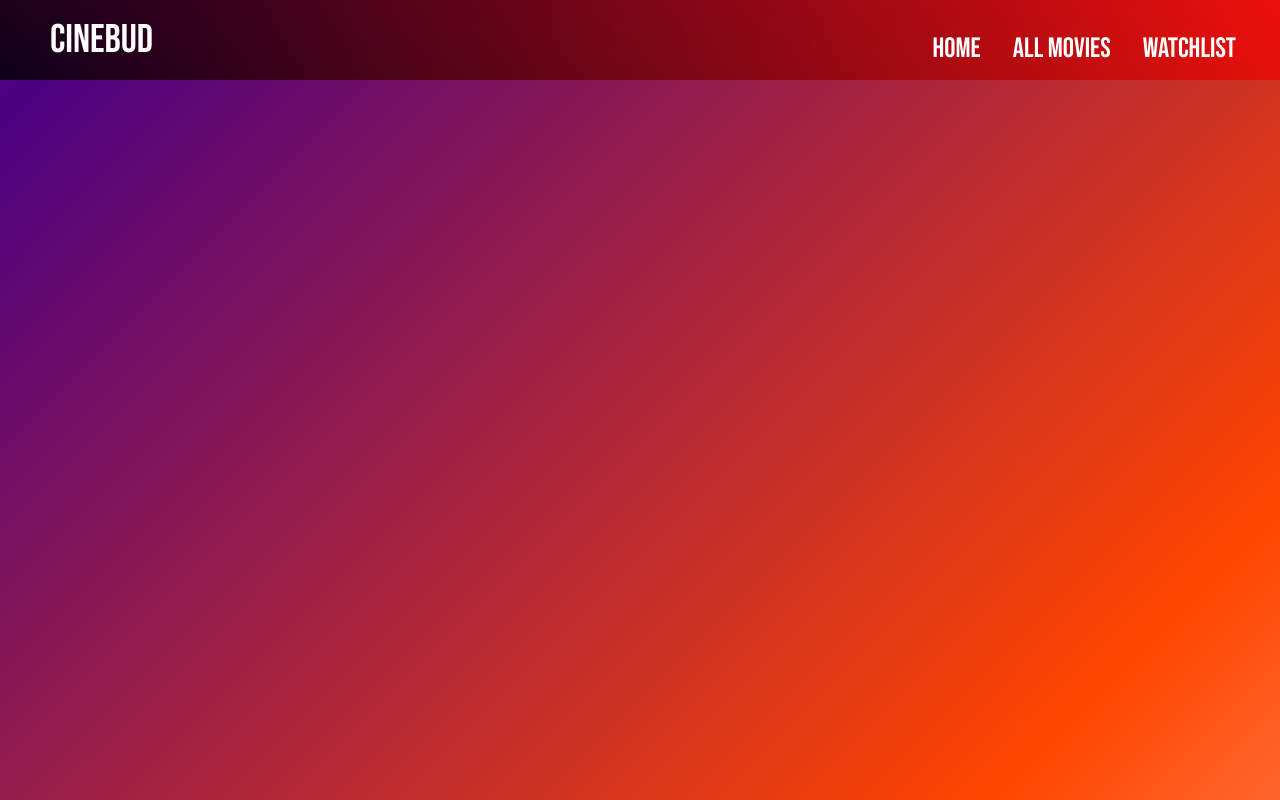
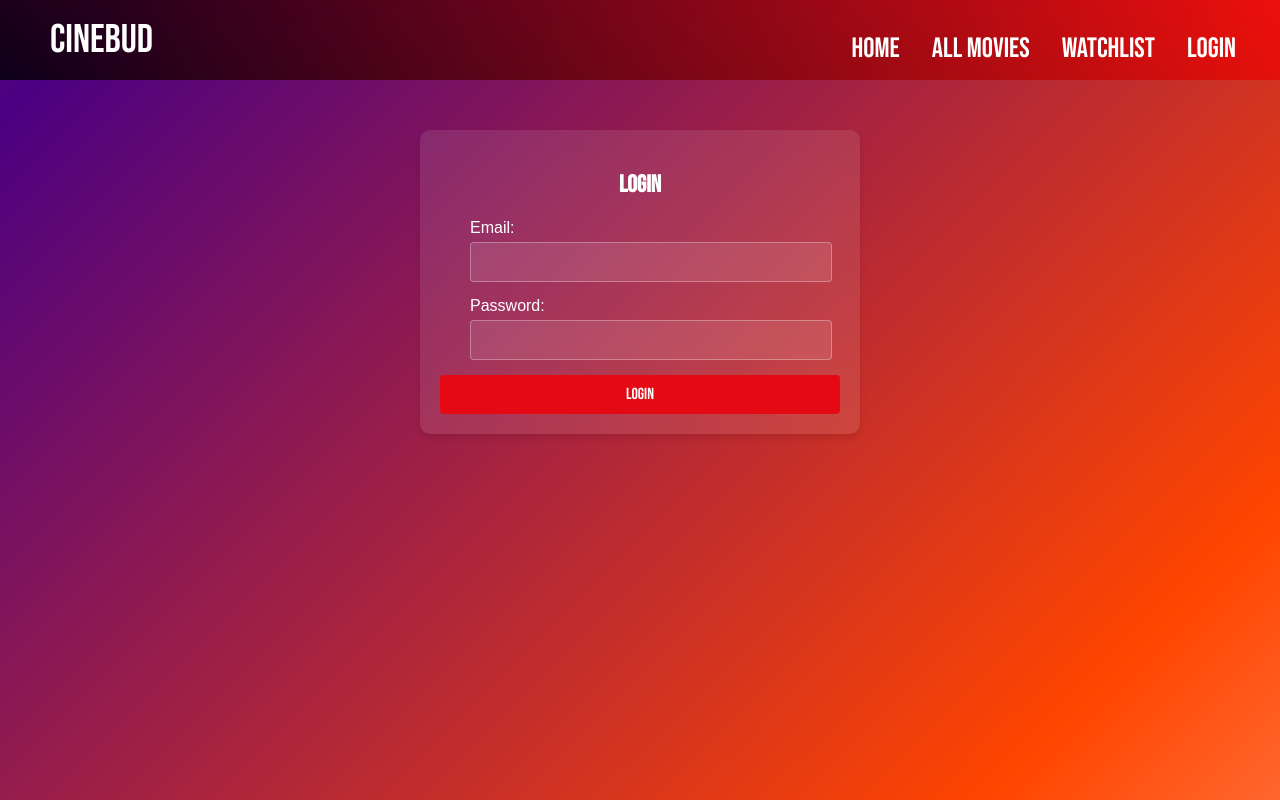
Before and after one commit to AlbertoJL3/CineBud, a React (Create React App) app in the folder frontend/: page /login in a window 1280 px wide. Built offline with nearby package versions, Linux system fonts and the light colour scheme; a web font is replaced by a local one.

Commit message:
added login button+form

```diff
--- a/frontend/src/App.js
+++ b/frontend/src/App.js
@@ -2,6 +2,8 @@ import React from 'react';
 import { BrowserRouter as Router, Route, Routes } from 'react-router-dom';
 import Movies from './pages/Movies';
 import Home from './pages/Home';
+import Watchlist from './components/Watchlist';
+import Login from './components/Login';
 import Navbar from './components/NavBar';
 import './styles/MovieList.css';
 import './styles/MovieCard.css';
@@ -17,7 +19,8 @@ function App() {
           <Routes>
             <Route path="/" element={<Home />} />
             <Route path="/movies" element={<Movies />} />
-            <Route path="/watchlist" element={<Movies />} />
+            <Route path="/watchlist" element={<Watchlist />} />
+            <Route path="/login" element={<Login />} />
           </Routes>
         </div>
       </GradientBackground>
--- /dev/null
+++ b/frontend/src/components/Login.js
@@ -0,0 +1,44 @@
+import React, { useState } from 'react';
+import '../styles/Login.css';
+
+function Login() {
+  const [email, setEmail] = useState('');
+  const [password, setPassword] = useState('');
+
+  const handleSubmit = (e) => {
+    e.preventDefault();
+    // Here you would typically send a request to your backend to authenticate the user
+    console.log('Login attempt with:', email, password);
+  };
+
+  return (
+    <div className="login-container">
+      <h2>Login</h2>
+      <form onSubmit={handleSubmit}>
+        <div className="form-group">
+          <label htmlFor="email">Email:</label>
+          <input
+            type="email"
+            id="email"
+            value={email}
+            onChange={(e) => setEmail(e.target.value)}
+            required
+          />
+        </div>
+        <div className="form-group">
+          <label htmlFor="password">Password:</label>
+          <input
+            type="password"
+            id="password"
+            value={password}
+            onChange={(e) => setPassword(e.target.value)}
+            required
+          />
+        </div>
+        <button type="submit">Login</button>
+      </form>
+    </div>
+  );
+}
+
+export default Login;
--- a/frontend/src/components/NavBar.js
+++ b/frontend/src/components/NavBar.js
@@ -25,6 +25,11 @@ function Navbar() {
               Watchlist
             </Link>
           </li>
+          <li className="nav-item">
+            <Link to="/login" className="nav-links bebas-neue-regular">
+              Login
+            </Link>
+          </li>
         </ul>
       </div>
     </nav>
--- /dev/null
+++ b/frontend/src/components/Watchlist.js
@@ -0,0 +1,44 @@
+import React, { useState, useEffect } from 'react';
+import MovieCard from './MovieCard';
+import '../styles/Watchlist.css';
+
+function Watchlist() {
+  const [watchlist, setWatchlist] = useState([]);
+
+  useEffect(() => {
+    // In a real app, you would fetch the watchlist from your backend or local storage
+    // For now, we'll use dummy data
+    const dummyWatchlist = [
+      { id: 1, title: "Inception", poster_path: "/9gk7adHYeDvHkCSEqAvQNLV5Uge.jpg" },
+      { id: 2, title: "The Shawshank Redemption", poster_path: "/q6y0Go1tsGEsmtFryDOJo3dEmqu.jpg" },
+      { id: 3, title: "The Dark Knight", poster_path: "/1hRoyzDtpgMU7Dz4JF22RANzQO7.jpg" },
+    ];
+    setWatchlist(dummyWatchlist);
+  }, []);
+
+  const removeFromWatchlist = (movieId) => {
+    setWatchlist(watchlist.filter(movie => movie.id !== movieId));
+  };
+
+  return (
+    <div className="watchlist-container">
+      <h2>My Watchlist</h2>
+      {watchlist.length === 0 ? (
+        <p>Your watchlist is empty. Start adding movies!</p>
+      ) : (
+        <div className="watchlist-grid">
+          {watchlist.map(movie => (
+            <div key={movie.id} className="watchlist-item">
+              <MovieCard movie={movie} />
+              <button onClick={() => removeFromWatchlist(movie.id)} className="remove-button">
+                Remove from Watchlist
+              </button>
+            </div>
+          ))}
+        </div>
+      )}
+    </div>
+  );
+}
+
+export default Watchlist;
--- /dev/null
+++ b/frontend/src/styles/Login.css
@@ -0,0 +1,64 @@
+.login-container {
+    max-width: 400px;
+    margin: 50px auto;
+    padding: 20px;
+    background-color: rgba(255, 255, 255, 0.1);
+    backdrop-filter: blur(10px);
+    border-radius: 10px;
+    box-shadow: 0 4px 6px rgba(0, 0, 0, 0.1);
+  }
+
+  .login-container h2 {
+    text-align: center;
+    color: #ffffff;
+    margin-bottom: 20px;
+    font-family: 'Bebas Neue', sans-serif;
+  }
+
+  .form-group {
+    margin-bottom: 15px;
+    padding: 0 30px;
+}
+
+  .form-group label {
+    display: block;
+    margin-bottom: 5px;
+    color: #ffffff;
+    font-family: 'Arial', sans-serif;
+  }
+
+  .form-group input {
+    width: 100%;
+    padding: 10px;
+    border: 1px solid rgba(255, 255, 255, 0.3);
+    border-radius: 4px;
+    background-color: rgba(255, 255, 255, 0.1);
+    color: #ffffff;
+    font-size: 16px;
+  }
+
+  .form-group input:focus {
+    outline: none;
+    border-color: #ffffff;
+  }
+
+  button[type="submit"] {
+    width: 100%;
+    padding: 10px;
+    background-color: #e50914;
+    color: #ffffff;
+    border: none;
+    border-radius: 4px;
+    font-size: 16px;
+    cursor: pointer;
+    transition: background-color 0.3s ease;
+    font-family: 'Bebas Neue', sans-serif;
+  }
+
+
+  @media (max-width: 480px) {
+    .login-container {
+      max-width: 90%;
+      margin: 20px auto;
+    }
+  }
--- /dev/null
+++ b/frontend/src/styles/Watchlist.css
@@ -0,0 +1,32 @@
+.watchlist-container {
+    max-width: 1200px;
+    margin: 0 auto;
+    padding: 20px;
+  }
+
+  .watchlist-grid {
+    display: grid;
+    grid-template-columns: repeat(auto-fill, minmax(200px, 1fr));
+    gap: 20px;
+  }
+
+  .watchlist-item {
+    display: flex;
+    flex-direction: column;
+    align-items: center;
+  }
+
+  .remove-button {
+    margin-top: 10px;
+    padding: 5px 10px;
+    background-color: #ff4d4d;
+    color: white;
+    border: none;
+    border-radius: 4px;
+    cursor: pointer;
+    transition: background-color 0.3s;
+  }
+
+  .remove-button:hover {
+    background-color: #ff3333;
+  }
```
Also changed, not shown: 2 other files (tests, documents, lock files or other folders).
